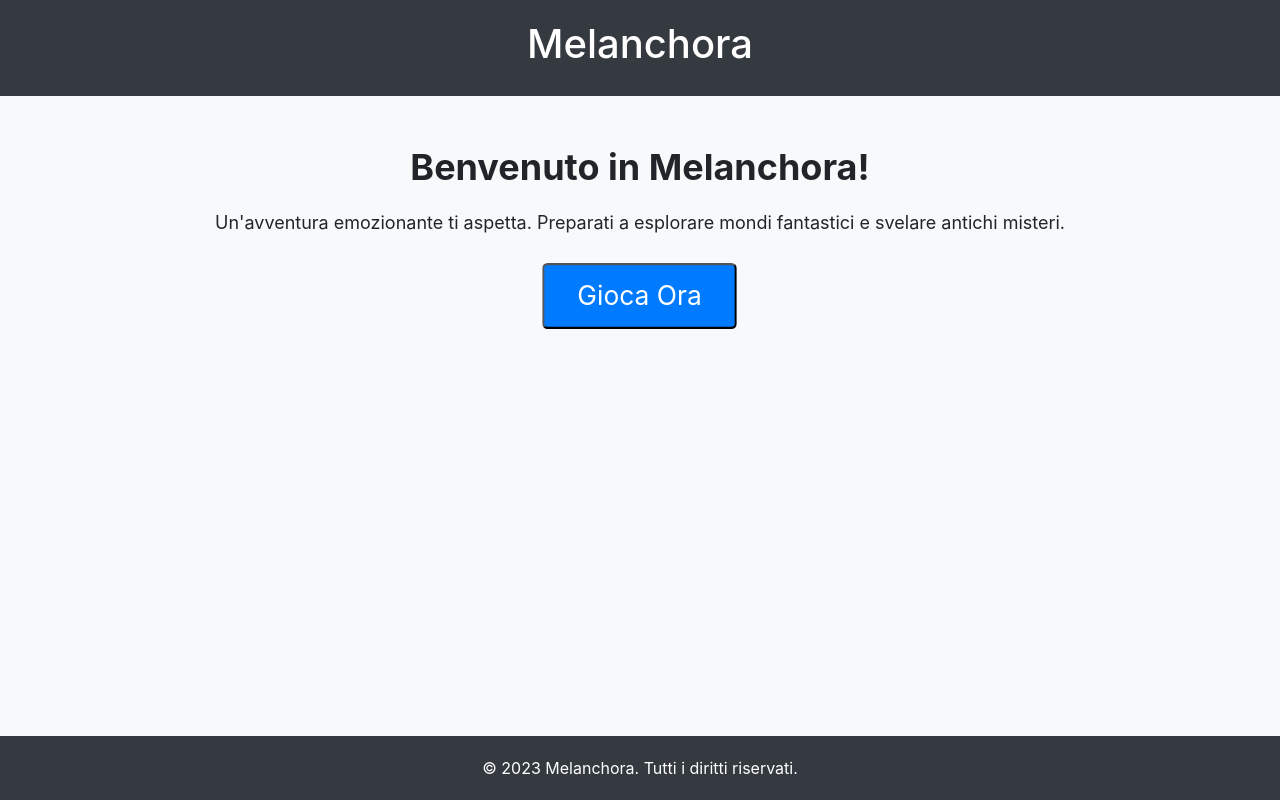
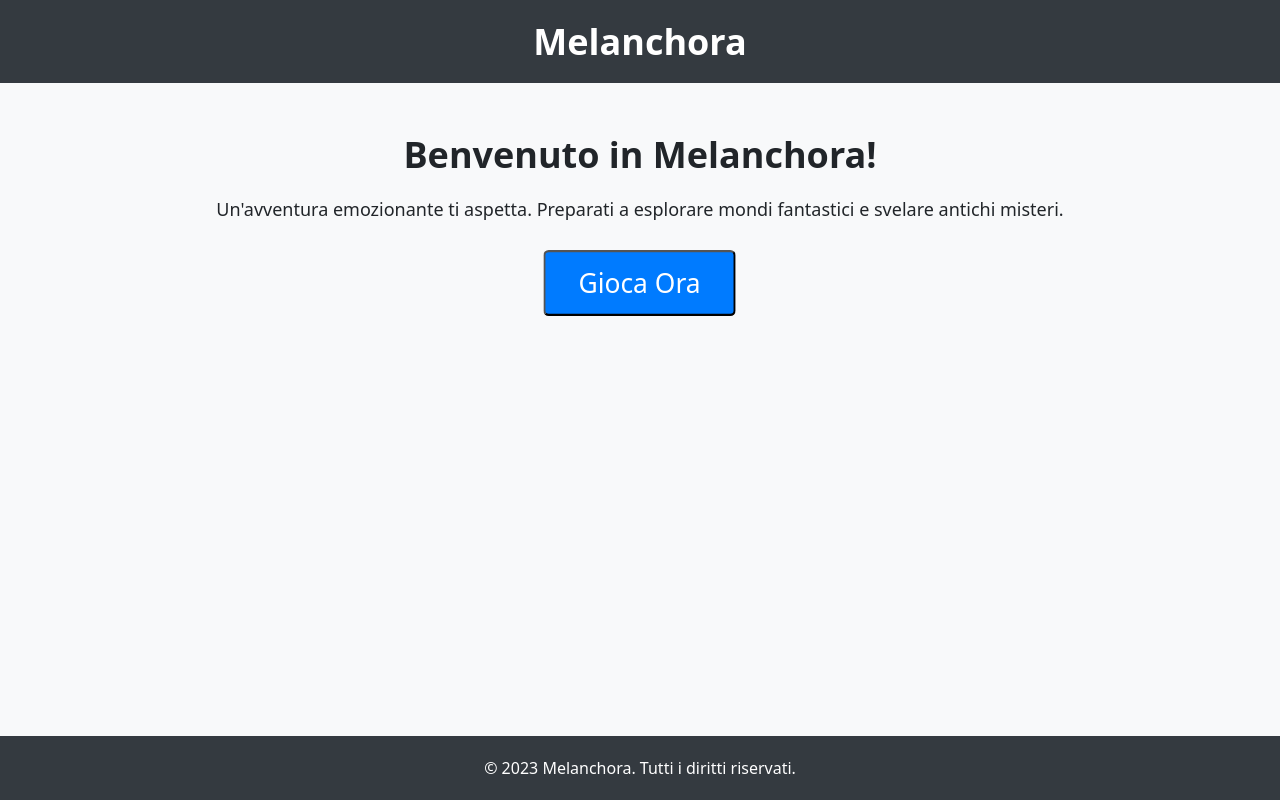
Before and after one commit to xShader1374/Melanchora, a plain HTML site: page index.html in a window 1280 px wide. Drawn offline with nearby package versions, Linux system fonts and the light colour scheme.

Commit message:
Update index.html

```diff
--- a/index.html
+++ b/index.html
@@ -4,12 +4,12 @@
   <meta charset="UTF-8">
   <meta name="viewport" content="width=device-width, initial-scale=1.0">
   <title>Melanchora</title>
-  <link rel="stylesheet" href="https://stackpath.bootstrapcdn.com/bootstrap/4.3.1/css/bootstrap.min.css">
+  <link rel="stylesheet" href="https://stackpath.bootstrapcdn.com/bootstrap/5.3.0/css/bootstrap.min.css">
   <link rel="stylesheet" href="home.css">
 </head>
 <body>
   <header class="header">
-    <h1>Melanchora</h1>
+    <h1 class="logo">Melanchora</h1>
   </header>
 
   <div class="container game-container">
```
